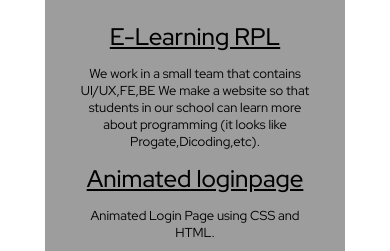
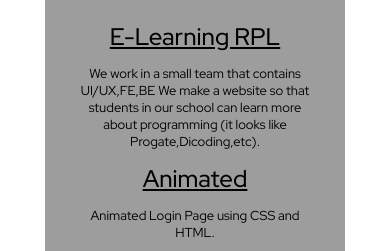
Before and after one commit to Viriyadhi/Portfolio, a plain HTML site: page index.html in a window 390 px wide. Shown: the part 3520-3771 px from the top of the page. Drawn offline with Linux system fonts and the light colour scheme.

Commit message:
feat/responsive portfolio

```diff
--- a/index.html
+++ b/index.html
@@ -99,7 +99,7 @@
             <p>We work in a small team that contains UI/UX,FE,BE We make a website so that students in our school can learn more about programming (it looks like Progate,Dicoding,etc).
             </p>
 
-            <a href="https://github.com/Viriyadhi/LoginPage">Animated loginpage</a>
+            <a href="https://github.com/Viriyadhi/LoginPage">Animated </a>
             <p>Animated Login Page using CSS and HTML.
             </p>
 
```
